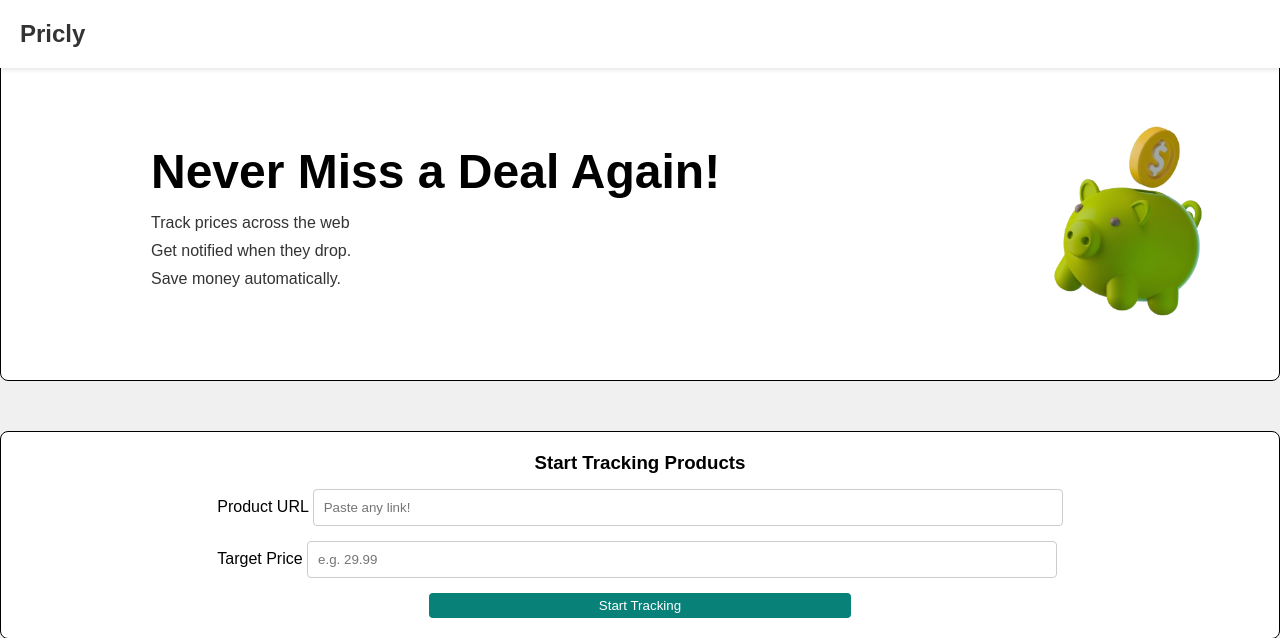
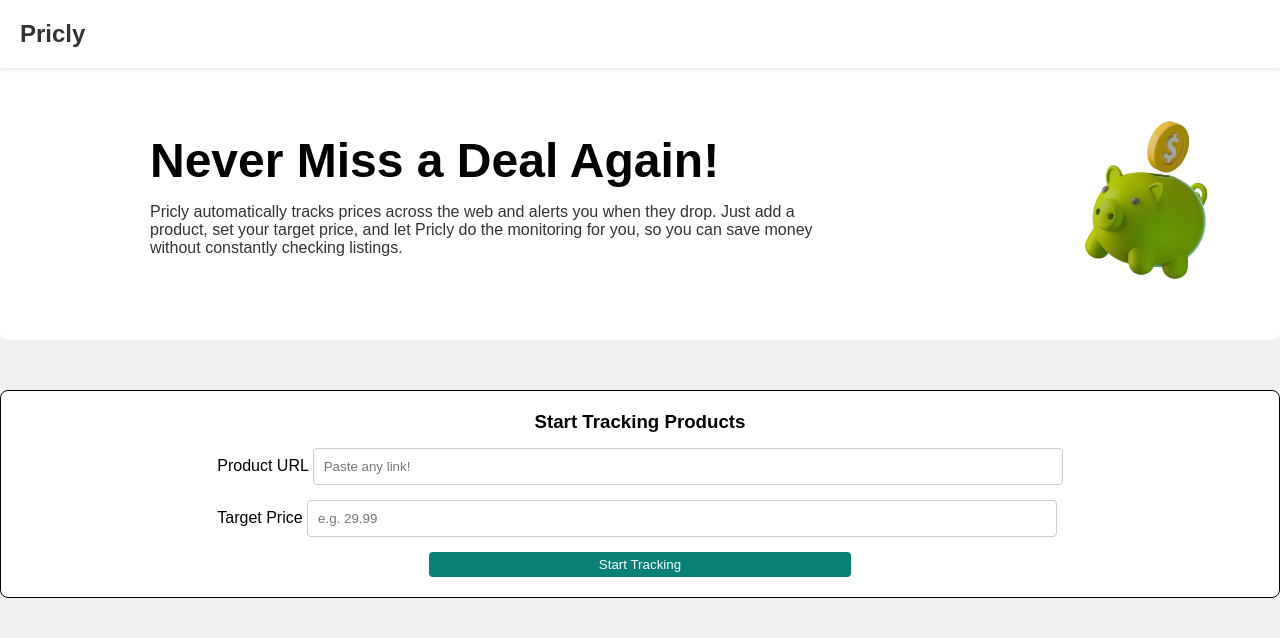
Before and after one commit to Uneeb-Ashfaq/Pricly, a Flask app: page / in a window 1280 px wide. Shown: the top 638 px of the page. Run offline with Flask 3, Linux system fonts and the light colour scheme; data that the repository does not hold is empty.

Commit message:
Fixed layout issues

```diff
--- a/static/css/main.css
+++ b/static/css/main.css
@@ -50,7 +50,6 @@ header h1 {
     padding: 40px 50px;
     background: linear-gradient(90deg, #ffffff, #ffffff);
     border-radius: 8px;
-    border: 1px solid #000000;
     display: flex;
     align-items: center;
     justify-content: space-between;
--- a/templates/index.html
+++ b/templates/index.html
@@ -19,9 +19,8 @@
 <section class="hero-section">
   <div class="hero-content">
     <h2>Never Miss a Deal Again!</h2>
-    <p>Track prices across the web</p>
-    <p>Get notified when they drop.</p>
-    <p>Save money automatically.</p>
+
+    <p>Pricly automatically tracks prices across the web and alerts you when they drop. Just add a product, set your target price, and let Pricly do the monitoring for you, so you can save money without constantly checking listings.</p>
   </div>
   <div class="hero-image">
       <img src="/static/images/image.png" alt="An Image">
```
